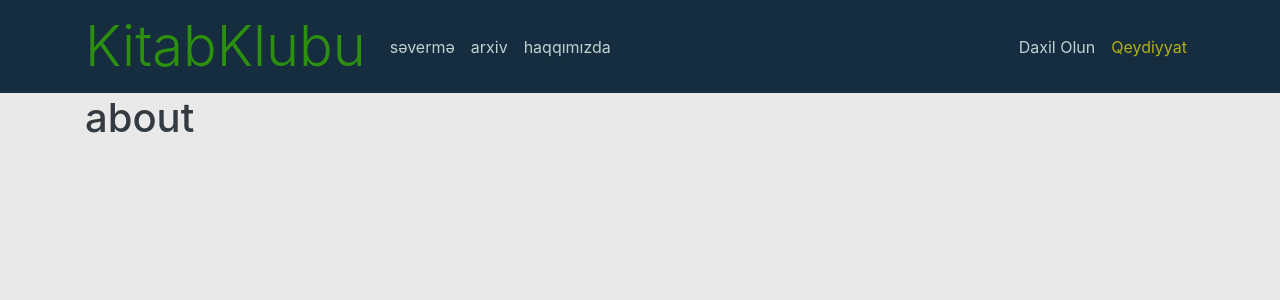
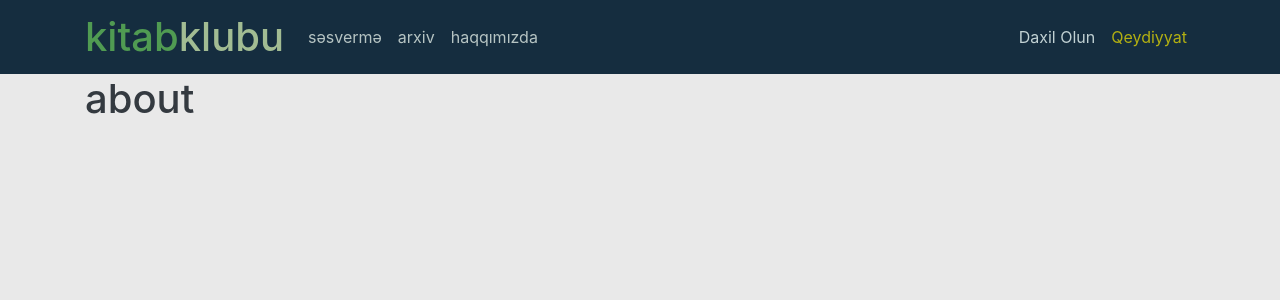
Before and after one commit to ZuuZaa/book_club_with_goodreads_API, a Django app: page /about/ in a window 1280 px wide. Shown: the top 300 px of the page. Run offline with Django 3.2, Linux system fonts and the light colour scheme; some libraries are stand-ins or nearby versions.

Commit message:
new commit

```diff
--- a/book_club/templates/base.html
+++ b/book_club/templates/base.html
@@ -17,7 +17,7 @@
     {% endif %}
     <style>
         #navbarDropdown::after{
-            color: rgb(179, 176, 18);
+            color:#A5A852;
         }
         .asteriskField {
             display: none;
@@ -37,7 +37,7 @@
         <nav class="navbar navbar-expand-lg navbar-light bg-transparent mb-0">
             <div class="container">
                 <a class="navbar-brand" href="{% url 'book-home' %}">
-                    <span class="display-4" style="color:rgb(44, 143, 14);">KitabKlubu</span>
+                    <span class="h1 font" style="color:#509B52">kitab</span><span class="h1" style="color:#A2BC93;">klubu</span>
                 </a>
                 <button class="navbar-toggler" type="button" data-toggle="collapse"
                     data-target="#navbarSupportedContent" aria-controls="navbarSupportedContent" aria-expanded="false"
@@ -49,17 +49,17 @@
                     <ul class="navbar-nav mr-auto">
                         <li class="nav-item">
                             <a class="nav-link pb-2" href="{% url 'vote_page' %}">
-                                <span style="color:rgb(193, 209, 211);">səvermə</span><span
+                                <span style="color:#B6C4C3;">səsvermə</span><span
                                     class="sr-only">(current)</span></a>
                         </li>
                         <li class="nav-item">
                             <a class="nav-link" href="{% url 'archive' %}">
-                                <span style="color:rgb(193, 209, 211);">arxiv</span><span
+                                <span style="color:#B6C4C3;">arxiv</span><span
                                     class="sr-only">(current)</span></a>
                         </li>
                         <li class="nav-item">
                             <a class="nav-link" href="{% url 'book-about' %}">
-                                <span style="color:rgb(193, 209, 211);">haqqımızda</span></a>
+                                <span style="color:#B6C4C3;">haqqımızda</span></a>
                         </li>
                     </ul>
                     <ul class="navbar-nav ml-auto">
@@ -67,7 +67,7 @@
                         <li class="nav-item dropdown active">
                             <a class="nav-link dropdown-toggle text-dark lead" href="#" id="navbarDropdown"
                                 role="button" data-toggle="dropdown" aria-haspopup="true" aria-expanded="false">
-                                <span style="color: rgb(179, 176, 18);">{{user.first_name}} {{user.last_name}}</span>
+                                <span style="color: #A5A852;">{{user.first_name}} {{user.last_name}}</span>
                             </a>
                             <div class="dropdown-menu" aria-labelledby="navbarDropdown" style="background-color:rgb(233, 233, 233);">
                                 <a class="dropdown-item" href="{% url 'profile' %}">Profil</a>
--- a/book_club/templates/index.html
+++ b/book_club/templates/index.html
@@ -22,7 +22,7 @@
         {% endfor %}
     </div>
 <div class="text-center">
-    <legend class='text-center d-inline-block pt-3 border-bottom'>Bu ay müzakirədə olan kitablarımız <small> <a href="{% url 'vote_page' %}" class="text-info pl-3" style="text-decoration:none">səsvermədə iştirak et</a> </small></legend>
+    <legend class='text-center d-inline-block pt-3 border-bottom'>Gələn ay müzakirə olunacaq kitablar <small> <a href="{% url 'vote_page' %}" class="text-info pl-3" style="text-decoration:none">səsvermədə iştirak et</a> </small></legend>
 
     </div>
     <div class='row'>
```
